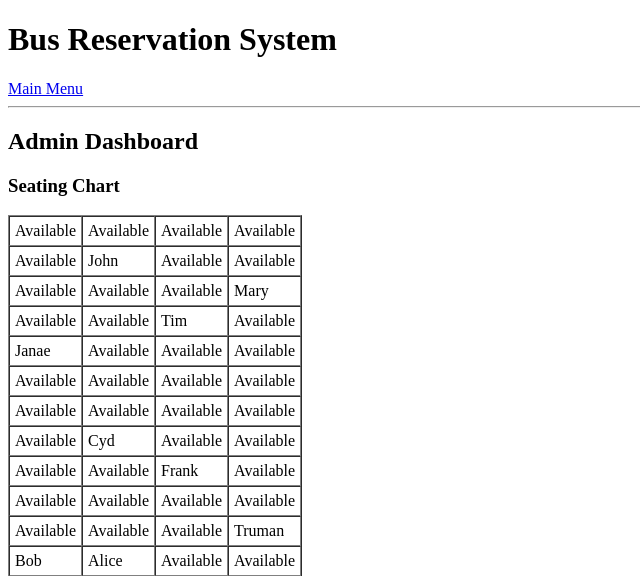
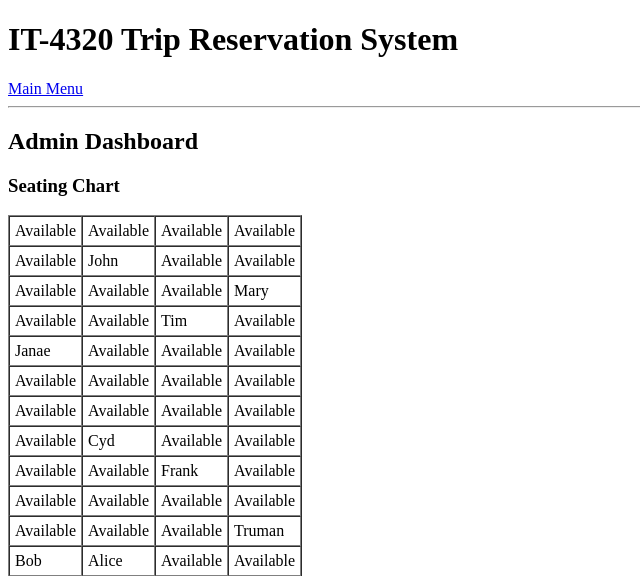
Before and after one commit to rwbcmy/IT4320Final, a Flask app: page /admin/dashboard in a window 1280 px wide. Shown: the top 576 px of the page, without its empty margins (0-640 px from the left). Run offline with Flask 3, Linux system fonts and the light colour scheme; a user stored in the database is signed in.

Commit message:
Update base.html

```diff
--- a/templates/base.html
+++ b/templates/base.html
@@ -1,10 +1,10 @@
 <!DOCTYPE html>
 <html>
 <head>
-    <title>Bus Reservation</title>
+    <title>IT-4320 Trip Reservation System</title>
 </head>
 <body>
-    <h1>Bus Reservation System</h1>
+    <h1>IT-4320 Trip Reservation System</h1>
     <a href="{{ url_for('index') }}">Main Menu</a>
     <hr>
     {% with messages = get_flashed_messages() %}
```
